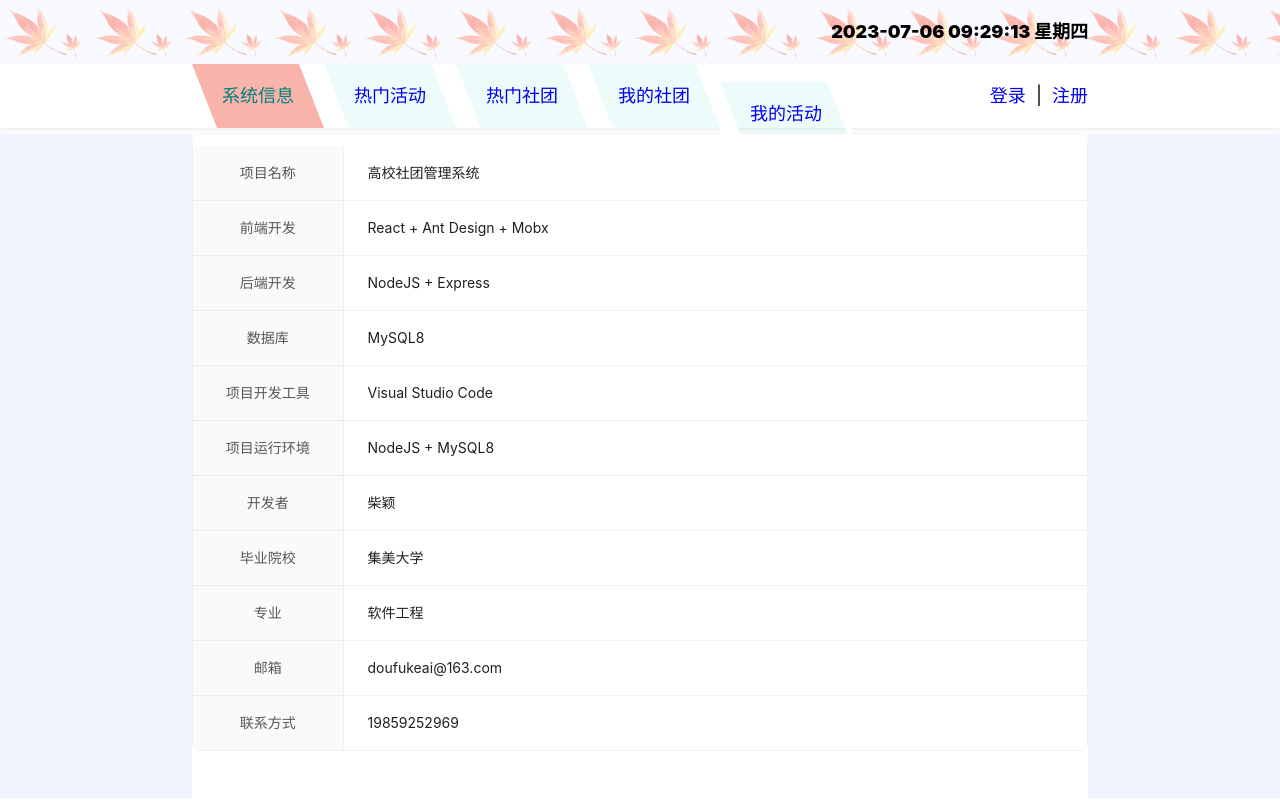
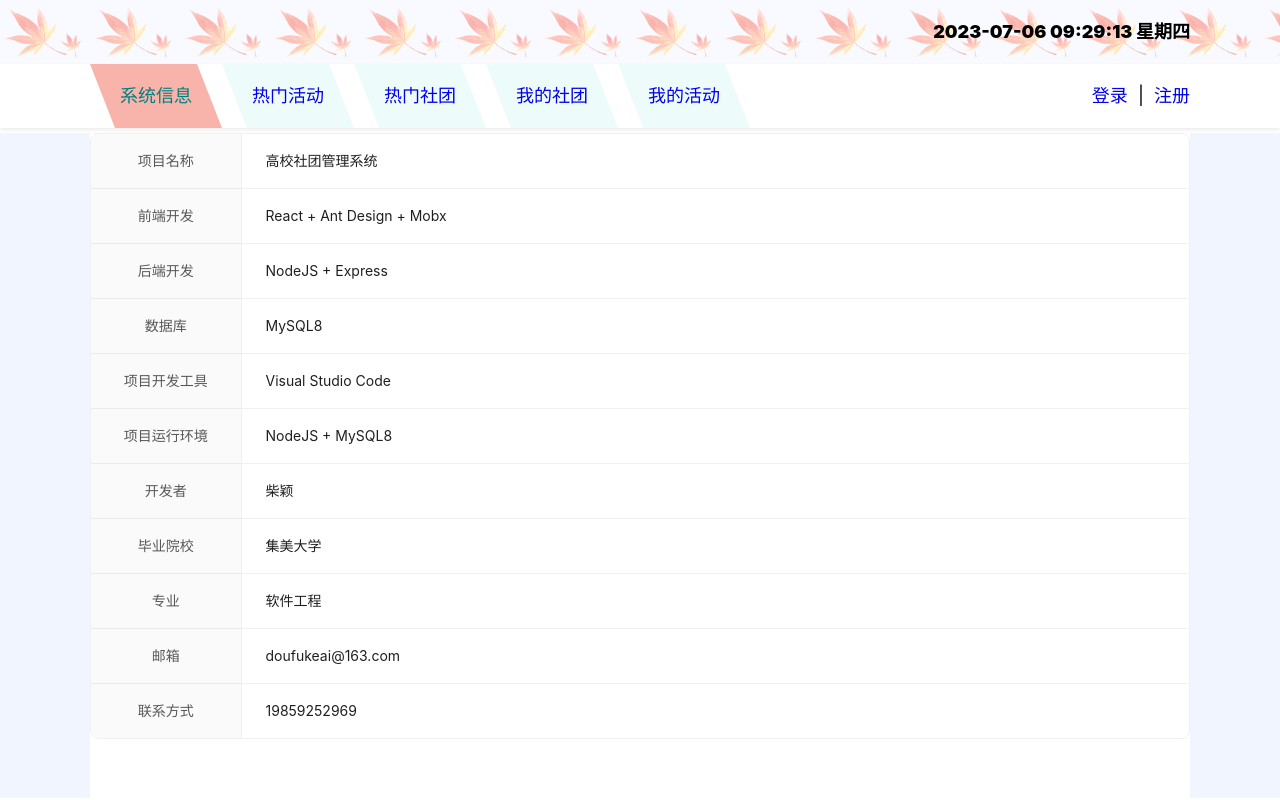
Before and after one commit to C-junying/UniversityCommunityManagementSystem, a React (Create React App) app in the folder club-front/: page /index/system-intro in a window 1280 px wide. Built offline with nearby package versions, Linux system fonts and the light colour scheme.

Commit message:
修改宽度

```diff
--- a/club-front/public/index.html
+++ b/club-front/public/index.html
@@ -5,10 +5,7 @@
     <link rel="icon" href="%PUBLIC_URL%/favicon.ico" />
     <meta name="viewport" content="width=device-width, initial-scale=1" />
     <meta name="theme-color" content="#000000" />
-    <meta
-      name="description"
-      content="Web site created using create-react-app"
-    />
+    <meta name="description" content="Web site created using create-react-app" />
     <link rel="apple-touch-icon" href="%PUBLIC_URL%/logo192.png" />
     <!--
       manifest.json provides metadata used when your web app is installed on a
@@ -24,7 +21,7 @@
       work correctly both with client-side routing and a non-root public URL.
       Learn how to configure a non-root public URL by running `npm run build`.
     -->
-    <title>React App</title>
+    <title>高校社团管理系统</title>
   </head>
   <body>
     <noscript>You need to enable JavaScript to run this app.</noscript>
--- a/club-front/src/views/index/index.css
+++ b/club-front/src/views/index/index.css
@@ -28,7 +28,7 @@
 #index-container {
   position: relative;
   margin: 0 auto;
-  width: 70%;
+  width: 1100px;
   height: 100%;
 }
 #index-container p {
@@ -43,7 +43,7 @@
   margin: 0;
   padding: 0;
   height: 100%;
-  width: 80%;
+  max-width: 1150;
 }
 #index-nav li {
   position: relative;
@@ -94,6 +94,8 @@
   position: absolute;
   top: 0;
   right: 0;
+  text-align: center;
+  max-width: 140px;
   line-height: 64px;
 }
 #index-nav #my-center span,
```
